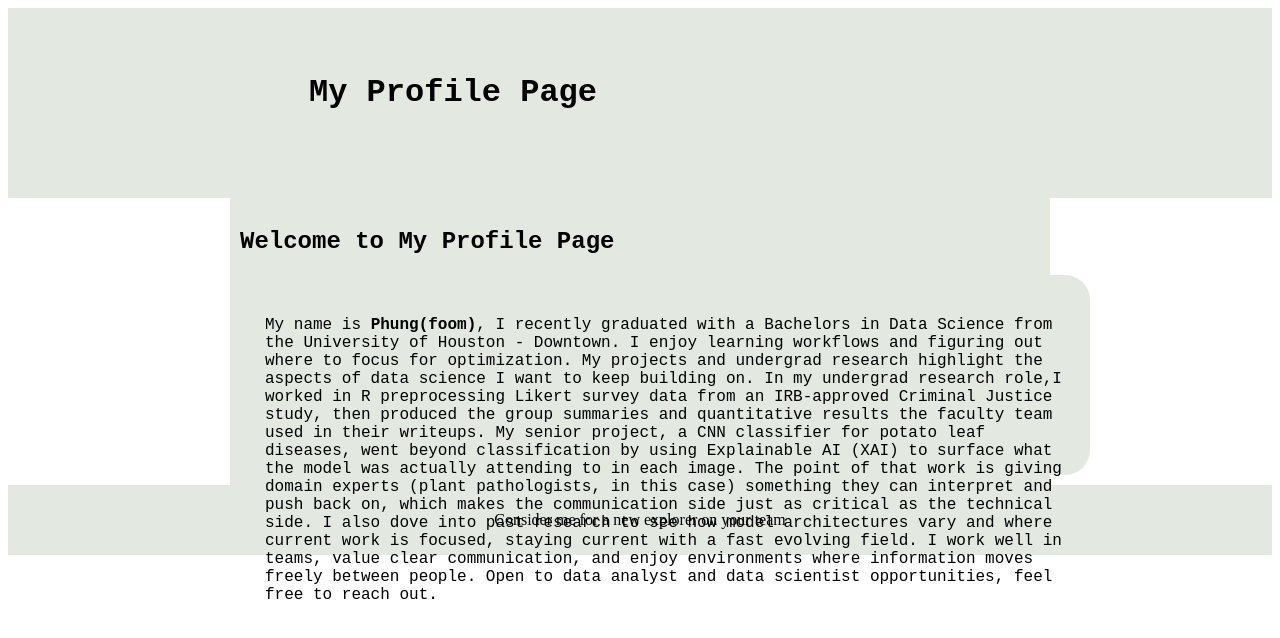
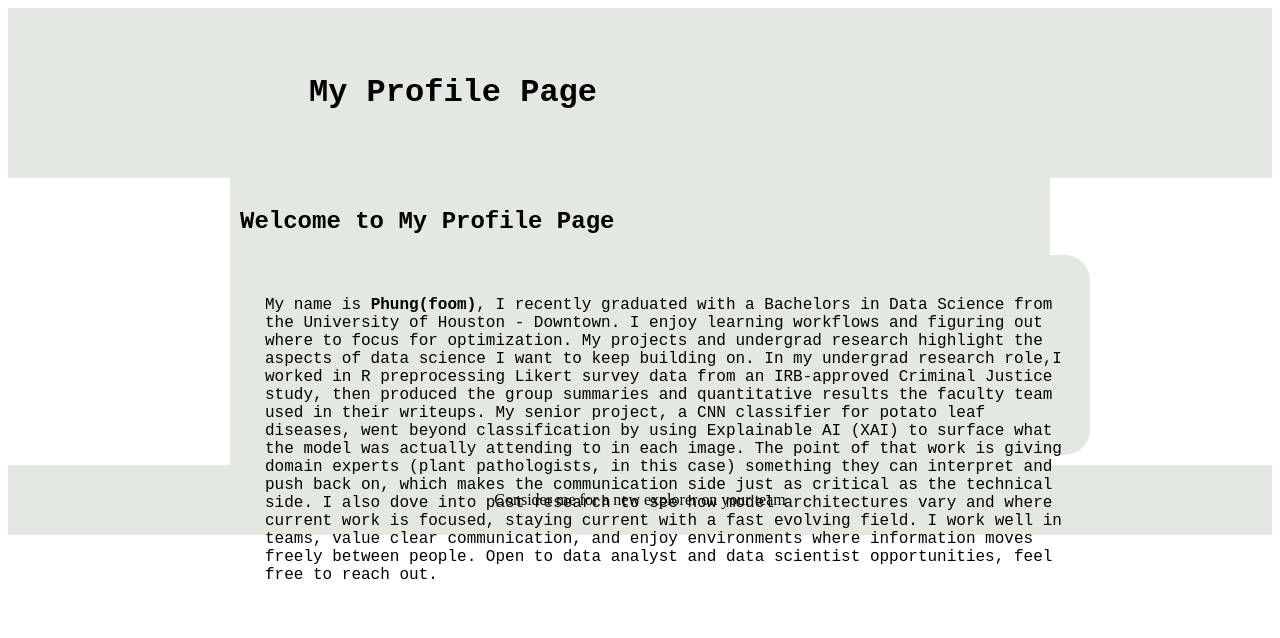
Before and after one commit to Phungfoom/Phungfoom.github.io, a plain HTML site: page index.html in a window 1280 px wide. Drawn offline with Linux system fonts and the light colour scheme.

```diff
--- a/index.html
+++ b/index.html
@@ -5,7 +5,7 @@
 <style>
 
 /* rounded corners*/
-#div1{border-radius: 25px; background-color:rgb(227,233,224); padding: 25px; width: 800px; height: 100px;
+#div1{border-radius: 25px; background-color:rgb(227,233,224); padding: 25px; width: 800px; height: 80px;
 }
 #div2{border-radius: 25px; background-color:rgb(227,233,224); padding: 25px; width: 800px; height: 150px;
 }
```
